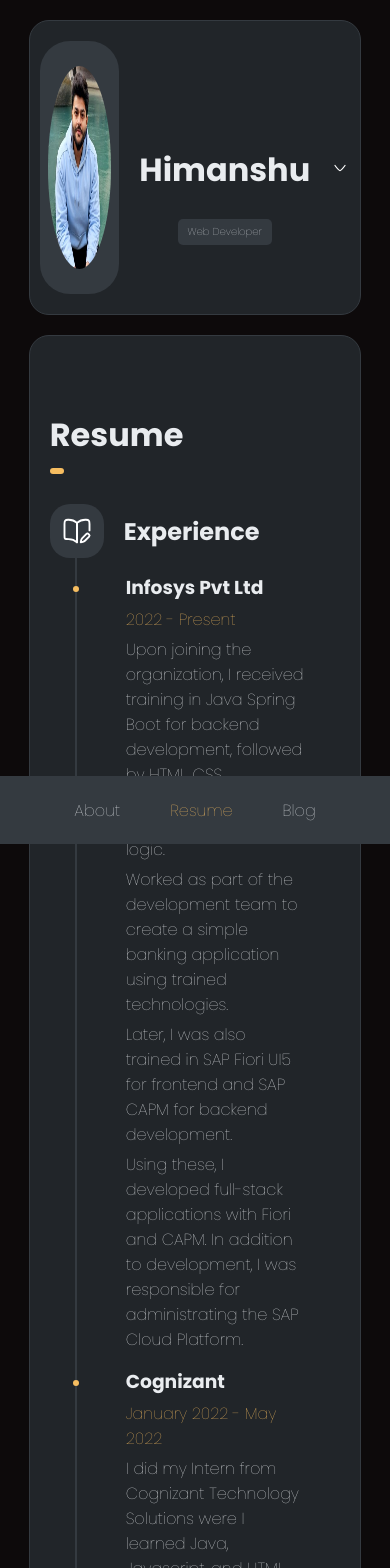
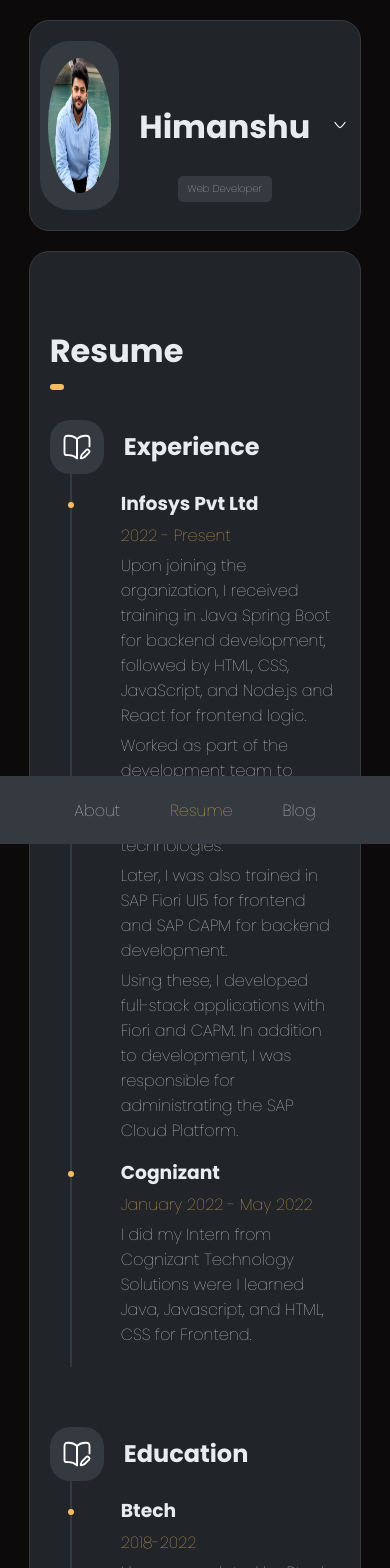
Before and after one commit to Himanshu212223/My-Portfolio, a Next.js app: page /Resume in a window 390 px wide. Shown: the top 1568 px of the page. Built offline with nearby package versions, Linux system fonts and the light colour scheme.

Commit message:
fixed mobile ui bug

```diff
--- a/src/app/Page.css
+++ b/src/app/Page.css
@@ -109,7 +109,7 @@
 
 .details-content {
   /* background-color: tan; */
-  margin-left: 25px;
+  margin-left: 20px;
   padding: 10px 0px;
   border-left: 2px solid var(--dark-shade2);
 }
@@ -121,7 +121,10 @@ ul li::marker {
 li {
   color: var(--color); /* Text color */
   margin-left: 14px;
-  padding: 5px 35px;
+  /* padding: 5px 35px; */
+  padding-top: 5px;
+  padding-bottom: 5px;
+  padding-left: 35px;
   /* margin: 20px 0; */
   box-sizing: border-box;
 }
--- a/src/app/components/Profile/Profile.css
+++ b/src/app/components/Profile/Profile.css
@@ -223,7 +223,7 @@
     border-radius: 30px;
     box-sizing: border-box;
     background-color: var(--dark-shade2);
-    height: 30vh;
+    height: 20vh;
     margin: 0px 0;
     position: relative;
     /* padding: 10px 10px; */
```
